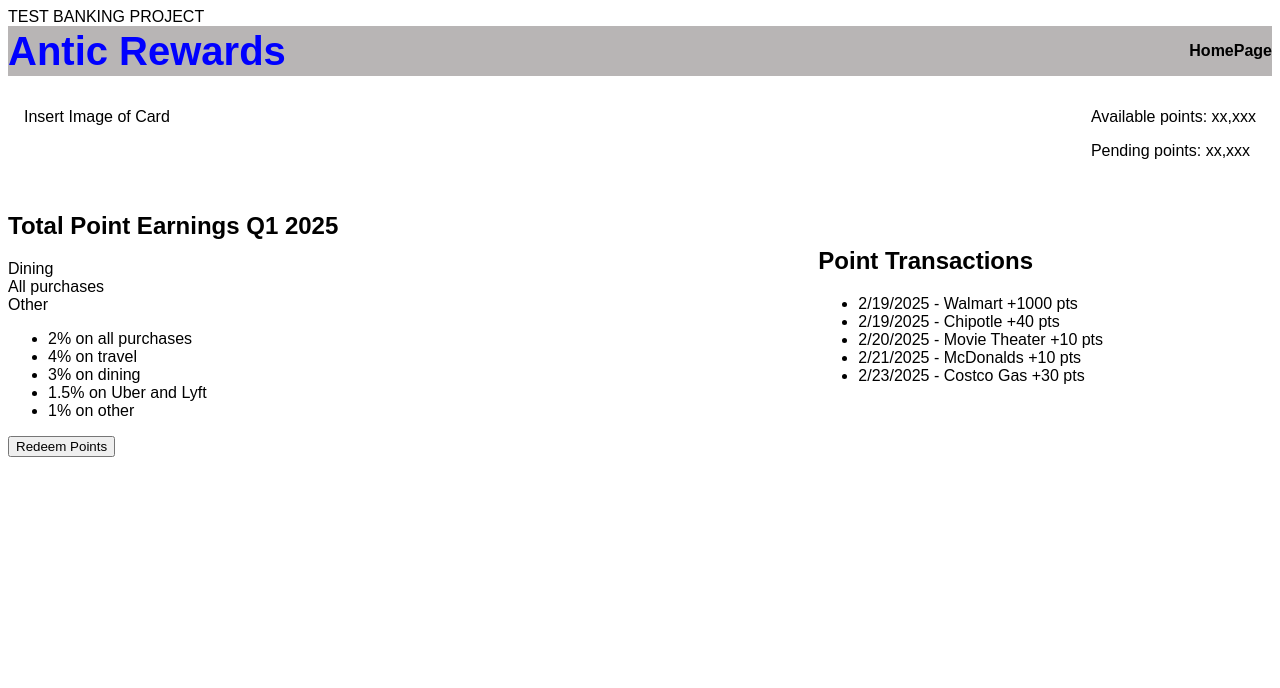
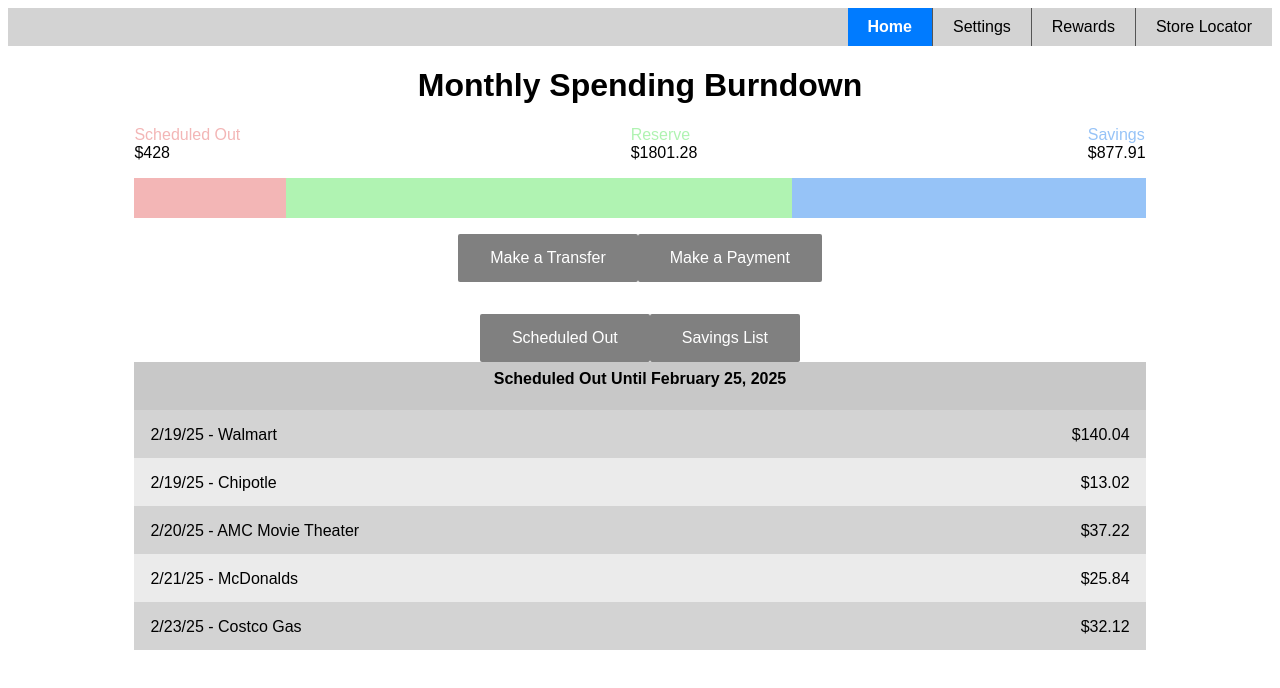
Before and after one commit to yash-joon/Team-Antic, an Angular app in the folder BankingProject/: page /home in a window 1280 px wide. Before the commit this address led to /. Shown: the top 688 px of the page. Built offline with nearby package versions, Linux system fonts and the light colour scheme.

Commit message:
Added functional navbar

```diff
--- a/BankingProject/src/app/app-routing.module.ts
+++ b/BankingProject/src/app/app-routing.module.ts
@@ -1,8 +1,17 @@
 import { NgModule } from '@angular/core';
 import { RouterModule, Routes } from '@angular/router';
-
-const routes: Routes = [];
-
+import { HomePageComponent } from './home-page/home-page.component';
+import { RewardsPageComponent } from './rewardsPage/rewards-page.component';
+const routes: Routes = [
+  { path: '', redirectTo: '/home', pathMatch: 'full' }, // Default route
+  { path: 'home', component: HomePageComponent },
+  // TODO: Connect Settings page
+  // { path: 'settings', ... },
+  { path: 'rewards', component: RewardsPageComponent},
+  // TODO: Connect Store Locator page
+  // { path: 'locator', ...},
+  { path: '**', redirectTo: '/home' } // Redirect unknown routes to home
+];
 @NgModule({
   imports: [RouterModule.forRoot(routes)],
   exports: [RouterModule]
--- a/BankingProject/src/app/app.component.html
+++ b/BankingProject/src/app/app.component.html
@@ -1,2 +1,5 @@
-<div>TEST BANKING PROJECT</div>
-<app-rewards-page>
+<app-navbar></app-navbar>
+<router-outlet></router-outlet>
+<!-- <div>TEST BANKING PROJECT</div> -->
+<!-- <app-home-page>
+<app-rewards-page> -->
--- /dev/null
+++ b/BankingProject/src/app/home-page/home-page.component.html
@@ -0,0 +1,80 @@
+<!-- Burndown -->
+<h1>Monthly Spending Burndown</h1>
+
+<div class="burndown-page">
+    <div class="bar-numbers">
+        <div class="scheduled-out">
+            <div>
+                Scheduled Out
+            </div>
+            <div class="text">
+                ${{scheduledOutAmount}}
+            </div>
+        </div>
+        <div class="reserve">
+            <div>
+                Reserve
+            </div>
+            <div class="text">
+                ${{reserveAmount}}
+            </div>
+        </div>
+        <div class="savings">
+            <div>
+                Savings
+            </div>
+            <div class="text">
+                ${{savingsAmount}}
+            </div>
+        </div>
+    </div>
+    <div class="bar-chart">
+        <div class="scheduled-out">
+
+        </div>
+        <div class="reserve">
+
+        </div>
+        <div class="savings">
+
+        </div>
+    </div>
+
+    <div class="transfer burndown-button">
+        <button>
+            Make a Transfer
+        </button>
+        <button>
+            Make a Payment
+        </button>
+    </div>
+
+    <div class="burndown-details">
+        <div class="burndown-actions burndown-button">
+            <button>
+                Scheduled Out
+            </button>
+            <button>
+                Savings List
+            </button>
+        </div>
+        <div class="dataTable">
+            <table>
+                <th>
+                    Scheduled Out Until {{scheduledOutDate}}
+                </th>
+                <ng-container *ngFor="let item of scheduledOutData">
+                    <tr>
+                        <td>
+                            {{item.date}} - {{item.service}}
+                        </td>
+                        <td>
+                            ${{item.cost}}
+                        </td>
+                    </tr>
+
+                </ng-container>
+            </table>
+        </div>
+    </div>
+</div>
--- /dev/null
+++ b/BankingProject/src/app/home-page/home-page.component.scss
@@ -0,0 +1,127 @@
+.burndown-page {
+    // padding: 1rem;
+    display: block;
+    margin: auto;
+    width: 80%;
+}
+
+.burndown-details {
+    padding-top: 1rem;
+    padding-bottom: 1rem;
+}
+
+.burndown-actions {
+    display: flex;
+    justify-content: center;
+    width: 100%;
+    .burndown-options {
+        display: flex;
+        margin:auto;
+        width: 100%;
+    }
+}
+
+.transfer {
+    display: flex;
+    justify-content: center;
+    padding: 1rem;
+}
+
+.burndown-button {
+    button {
+        border-radius: 2px;
+        padding: 12px 28px;
+        background-color: gray;
+        border: none;
+        color: white;
+        padding: 15px 32px;
+        text-align: center;
+        text-decoration: none;
+        display: inline-block;
+        font-size: 16px;
+        &:hover {
+            background-color: darkgray;
+            // box-shadow: 0 12px 16px 0 rgba(0, 0, 0, 0.24), 0 17px 50px 0 rgba(0, 0, 0, 0.19);
+        }
+    }
+}
+
+h1 {
+    display: flex;
+    justify-content: center;
+}
+
+
+
+.bar-numbers {
+    display: flex;
+    justify-content: space-between;
+    padding-bottom: 1rem;
+    .text {
+        color: black;
+    }
+    .scheduled-out {
+        color: #F3B6B6;
+    }
+    .reserve {
+        color: #B0F3B2;
+    }
+    .savings {
+        color: #96C3F7;
+    }
+}
+
+.bar-chart {
+    display: flex;
+    justify-content: center;
+    width: 100%;
+    height: 2.5rem;
+    .scheduled-out {
+        width: 15%;
+        background-color: #F3B6B6;
+    }
+    .reserve {
+        width: 50%;
+        background-color: #B0F3B2;
+    }
+    .savings {
+        width: 35%;
+        background-color: #96C3F7;
+    }
+}
+
+.dataTable {
+    overflow-y: auto;
+    max-height: 18em;
+}
+table {
+    border-collapse: collapse;
+    width: 100%;
+}
+
+th {
+    position: sticky;
+    top: 0;
+    display: flex;
+    justify-content: center;
+    height: 2rem;
+    text-align: left;
+    padding: 8px;
+    background-color: rgb(200, 200, 200);
+    // background-color: white;
+}
+tr,
+td {
+    display: flex;
+    justify-content: space-between;
+    height:2rem;
+    text-align: left;
+    padding: 8px;
+}
+
+tr:nth-child(even) {
+    background-color: lightgray;
+}
+tr:nth-child(odd) {
+    background-color: rgb(235, 235, 235);
+}
--- /dev/null
+++ b/BankingProject/src/app/home-page/home-page.component.ts
@@ -0,0 +1,36 @@
+import { Component, OnInit } from '@angular/core';
+
+@Component({
+  selector: 'app-home-page',
+  templateUrl: './home-page.component.html',
+  styleUrl: './home-page.component.scss'
+})
+export class HomePageComponent implements OnInit {
+
+  // Dummy Data
+  scheduledOutData = [
+    {date: "2/19/25", service: "Walmart", cost: "140.04"},
+    {date: "2/19/25", service: "Chipotle", cost: "13.02"},
+    {date: "2/20/25", service: "AMC Movie Theater", cost: "37.22"},
+    {date: "2/21/25", service: "McDonalds", cost: "25.84"},
+    {date: "2/23/25", service: "Costco Gas", cost: "32.12"},
+    {date: "2/23/25", service: "ShareTea", cost: "38.91"},
+    {date: "2/23/25", service: "Ice Skating", cost: "19.24"},
+    {date: "2/24/25", service: "Steam", cost: "69.99"},
+    {date: "2/24/25", service: "Subway", cost: "12.89"},
+    {date: "2/24/25", service: "Groceries", cost: "12.89"},
+    {date: "2/24/25", service: "Netflix Subscription", cost: "9.99"},
+    {date: "2/24/25", service: "Spotify Subscription", cost: "9.99"},
+    {date: "2/24/25", service: "Pizza", cost: "13.19"}
+  ]
+
+  scheduledOutDate = "February 25, 2025"
+  scheduledOutAmount = 0.00;
+  reserveAmount = 1801.28;
+  savingsAmount = 877.91;
+
+  // Calculates total cost from data
+  ngOnInit(): void {
+    this.scheduledOutAmount = this.scheduledOutData.reduce((total, val) => total + parseInt(val.cost), 0.00)
+  }
+}
--- /dev/null
+++ b/BankingProject/src/app/navbar/navbar.component.html
@@ -0,0 +1,7 @@
+<!-- Navbar -->
+<div class="navbar">
+    <a routerLink="/home" routerLinkActive="active" class="nav-tab active"> Home </a>
+    <a routerLink="/settings" routerLinkActive="active" class="nav-tab"> Settings </a>
+    <a routerLink="/rewards" routerLinkActive="active" class="nav-tab"> Rewards </a>
+    <a routerLink="/locator" routerLinkActive="active" class="nav-tab"> Store Locator </a>
+</div>
--- /dev/null
+++ b/BankingProject/src/app/navbar/navbar.component.scss
@@ -0,0 +1,36 @@
+
+.navbar {
+    display: flex;
+    background-color: lightgray;
+    justify-content: flex-end;
+    height: 20%;
+    // padding: 10px 0;
+
+    // Individual tabs
+    .nav-tab {
+        color: black;
+        padding: 10px 20px;
+        text-decoration: none;
+        font-size: 16px;
+        align-items: center;
+        transition: background-color 0.3s ease, color 0.3s ease;
+
+        // Hover effect
+        &:hover {
+            background-color: #555; // Slightly lighter background on hover
+            color: #fff;
+        }
+
+        // Active tab styling
+        &.active {
+            background-color: #007bff; // Blue background for active tab
+            color: white;
+            font-weight: bold;
+        }
+
+        // Add a separator between tabs (optional)
+        &:not(:last-child) {
+            border-right: 1px solid #555;
+        }
+    }
+}
```
Also changed, not shown: BankingProject/src/app/app.module.ts (+6 -1 lines), BankingProject/src/app/navbar/navbar.component.ts (added, +10 -0 lines).
